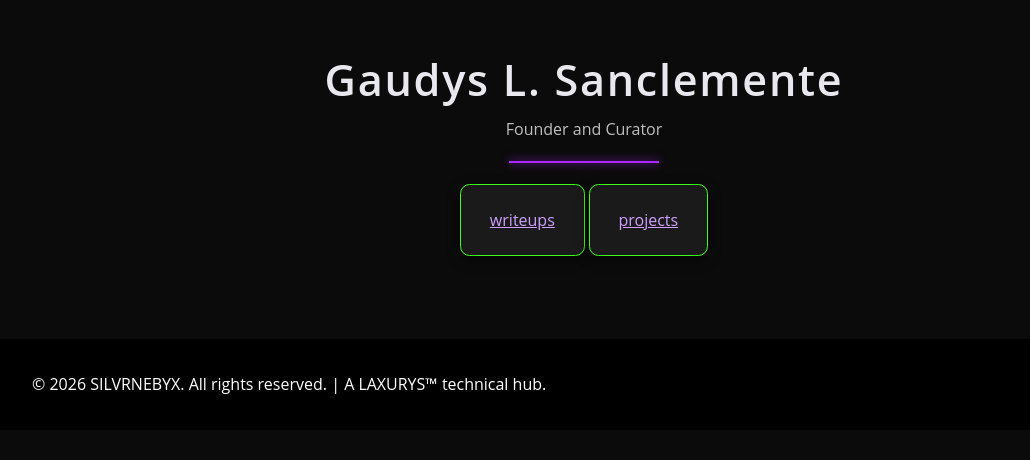
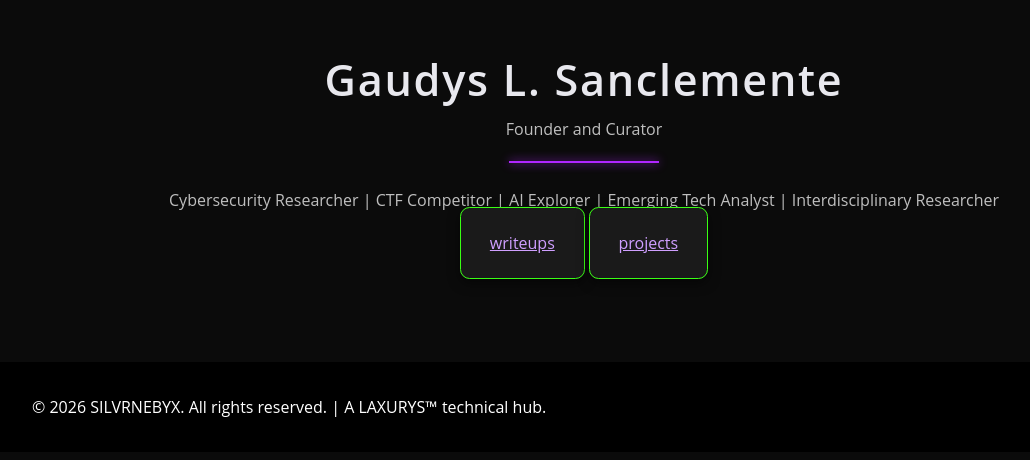
Before and after one commit to glsanclem/silvrnebyxlab, a Jekyll site: the page built from index.md, in a window 1280 px wide. Shown: the part 977-1437 px from the top of the page, without its empty margins (56-1086 px from the left). Built offline with Jekyll 4.4.1, drawn with Linux system fonts in a browser that asks for light colours; before the commit the page ends 1415 px from its top, so only the background shows below that.

Commit message:
Remove typewriter effect and add identity tags
Removed animated typewriter effect and added identity tags.

```diff
--- a/index.md
+++ b/index.md
@@ -22,10 +22,9 @@ hero:
 
 <!-- --------------- ANIMATED TYPEWRITER --------------- -->
 
-  <div class="typewriter_line">
-    <span id="typewriter_text"></span>
-    <span class="typewriter_cursor">|</span>
-  </div>
+<p class="identity_tags">
+  Cybersecurity Researcher | CTF Competitor | AI Explorer | Emerging Tech Analyst | Interdisciplinary Researcher
+</p>
 
 <!-- --------------- HOMEPAGE BUTTONS --------------- -->
 
```
